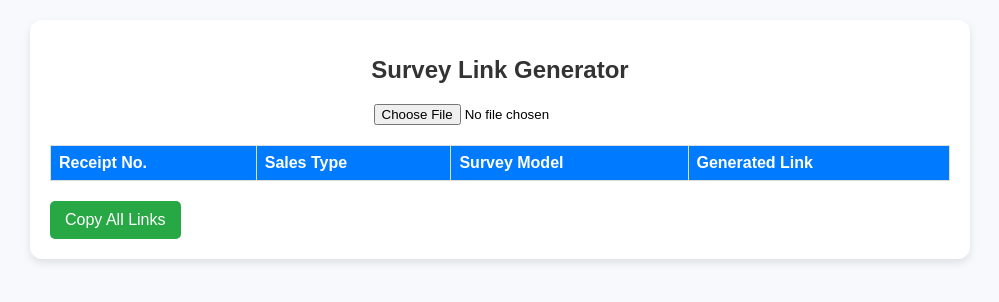
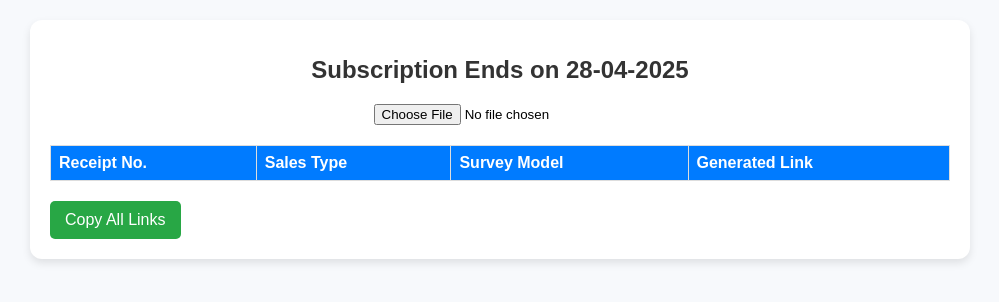
Before and after one commit to kfcArea1/MOA, a plain HTML site: page index.html in a window 1280 px wide. Shown: the whole page, without its empty margins (140-1139 px from the left). Drawn offline with Linux system fonts and the light colour scheme.

Commit message:
Update index.html

```diff
--- a/index.html
+++ b/index.html
@@ -78,7 +78,7 @@
 </head>
 <body>
     <div class="container">
-        <h1>Survey Link Generator</h1>
+        <h1>Subscription Ends on 28-04-2025</h1>
         <input type="file" id="fileInput" accept=".xlsx, .xls">
         <table id="linkTable">
             <thead>
```
